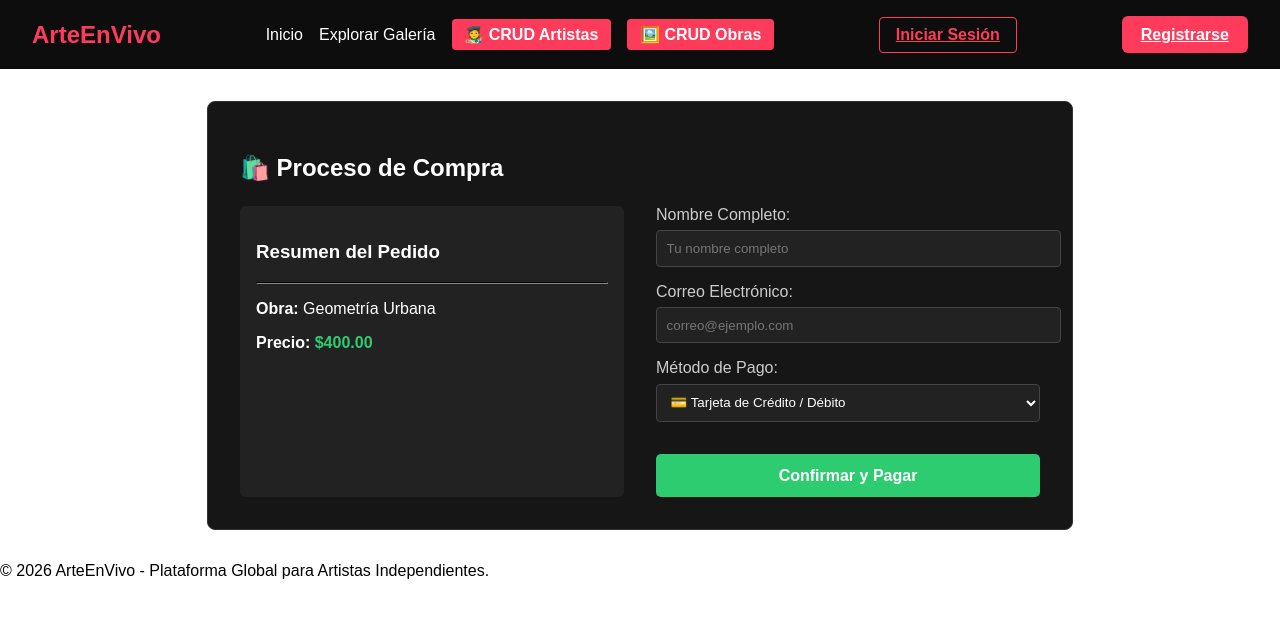
After one commit to marianaalromero1207-rgb/arte_en_vivo, a PHP site: page /compra/checkout.php in a window 1280 px wide. The commit adds this page. Shown: the top 618 px of the page. Run offline with PHP 8.4, Linux system fonts and the light colour scheme; data that the repository does not hold is empty.

Commit message:
copia del 28-09-2026

```diff
--- /dev/null
+++ b/views/compra/checkout.php
@@ -0,0 +1,71 @@
+<?php require_once __DIR__ . '/../layouts/header.php'; ?>
+
+<style>
+    .checkout-container {
+        max-width: 800px;
+        margin: 2rem auto;
+        padding: 2rem;
+        background: #161616;
+        border-radius: 8px;
+        color: #fff;
+        border: 1px solid #333;
+    }
+    .grid-checkout {
+        display: grid;
+        grid-template-columns: 1fr 1fr;
+        gap: 2rem;
+        margin-top: 1.5rem;
+    }
+    .form-group { margin-bottom: 1rem; }
+    .form-group label { display: block; margin-bottom: 0.4rem; color: #ccc; }
+    .form-group input, .form-group select {
+        width: 100%; padding: 0.6rem; background: #222; color: #fff; border: 1px solid #444; border-radius: 4px;
+    }
+    .btn-pagar {
+        width: 100%; padding: 0.8rem; background: #2ecc71; color: #fff; border: none; font-size: 1rem;
+        font-weight: bold; border-radius: 5px; cursor: pointer; margin-top: 1rem;
+    }
+    .btn-pagar:hover { background: #27ae60; }
+</style>
+
+<div class="checkout-container">
+    <h2>🛍️ Proceso de Compra</h2>
+
+    <div class="grid-checkout">
+        <!-- Resumen de la Obra -->
+        <div style="background: #222; padding: 1rem; border-radius: 6px;">
+            <h3>Resumen del Pedido</h3>
+            <hr style="border-color: #333; margin: 0.8rem 0;">
+            <p><strong>Obra:</strong> <?= htmlspecialchars($obra['titulo'] ?? $obra['nombre'] ?? 'Geometría Urbana') ?></p>
+            <p><strong>Precio:</strong> <span style="color: #2ecc71; font-weight: bold;">$<?= htmlspecialchars($obra['precio'] ?? '400.00') ?></span></p>
+        </div>
+
+        <!-- Formulario de Datos y Pago -->
+        <form action="index.php?c=compra&a=procesar" method="POST">
+            <input type="hidden" name="obra_id" value="<?= $obra['id'] ?>">
+
+            <div class="form-group">
+                <label>Nombre Completo:</label>
+                <input type="text" name="nombre_comprador" required placeholder="Tu nombre completo">
+            </div>
+
+            <div class="form-group">
+                <label>Correo Electrónico:</label>
+                <input type="email" name="email_comprador" required placeholder="correo@ejemplo.com">
+            </div>
+
+            <div class="form-group">
+                <label>Método de Pago:</label>
+                <select name="metodo_pago" required>
+                    <option value="tarjeta">💳 Tarjeta de Crédito / Débito</option>
+                    <option value="paypal">🅿️ PayPal</option>
+                    <option value="transferencia">🏦 Transferencia Bancaria</option>
+                </select>
+            </div>
+
+            <button type="submit" class="btn-pagar">Confirmar y Pagar</button>
+        </form>
+    </div>
+</div>
+
+<?php require_once __DIR__ . '/../layouts/footer.php'; ?>
--- a/views/layouts/header.php
+++ b/views/layouts/header.php
@@ -42,10 +42,18 @@ if (session_status() === PHP_SESSION_NONE) {
 
 <header class="header-nav">
     <a href="index.php" class="logo">ArteEnVivo</a>
-    <nav class="nav-links">
-        <a href="index.php?c=home&a=index">Inicio</a>
-        <a href="index.php?c=galeria&a=index">Explorar Galería</a>
+    <nav style="display: flex; gap: 1rem; align-items: center;">
+    <a href="index.php?c=home&a=index" style="color: #fff; text-decoration: none;">Inicio</a>
+    <a href="index.php?c=galeria&a=index" style="color: #fff; text-decoration: none;">Explorar Galería</a>
 
+    <!-- Enlaces del CRUD restaurados -->
+    <a href="index.php?c=artista&a=index" style="background: #ff3b5c; color: #fff; padding: 0.4rem 0.8rem; border-radius: 4px; text-decoration: none; font-weight: bold;">
+        🧑‍🎨 CRUD Artistas
+    </a>
+    <a href="index.php?c=obra&a=index" style="background: #ff3b5c; color: #fff; padding: 0.4rem 0.8rem; border-radius: 4px; text-decoration: none; font-weight: bold;">
+        🖼️ CRUD Obras
+    </a>
+</nav>
         <?php if (isset($_SESSION['usuario'])): ?>
             <?php $rol = $_SESSION['usuario']['tipo']; ?>
 
```
Also changed, not shown: controllers/CompraController.php (added, +42 -0 lines), views/compra/confirmacion.php (added, +14 -0 lines), views/galeria/index.php (+31 -0 lines).
